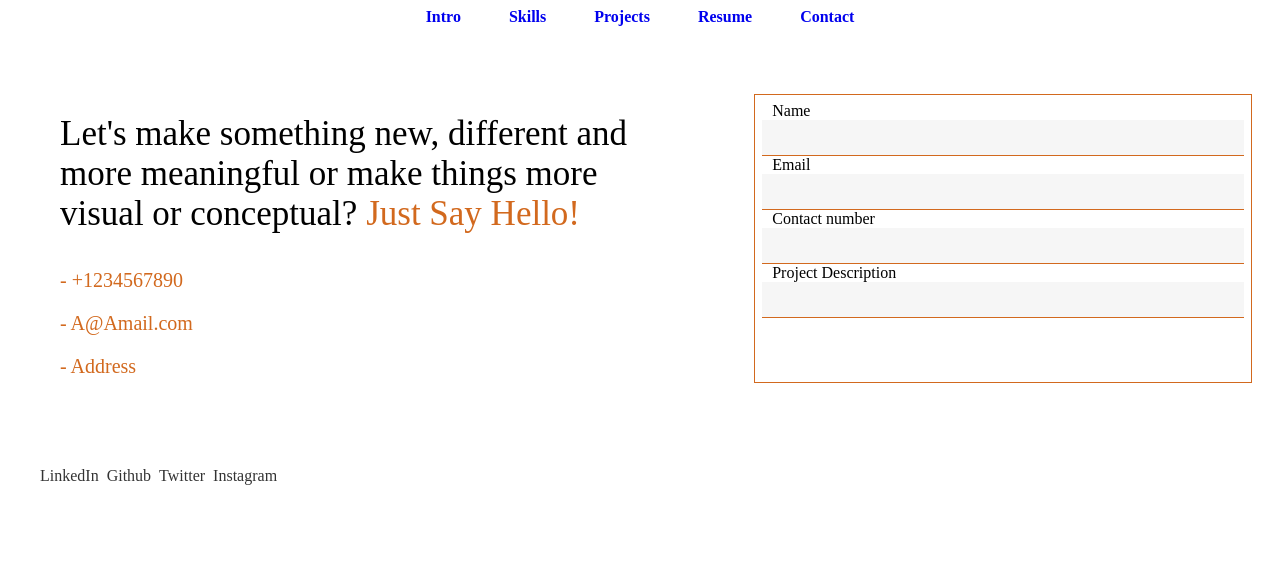
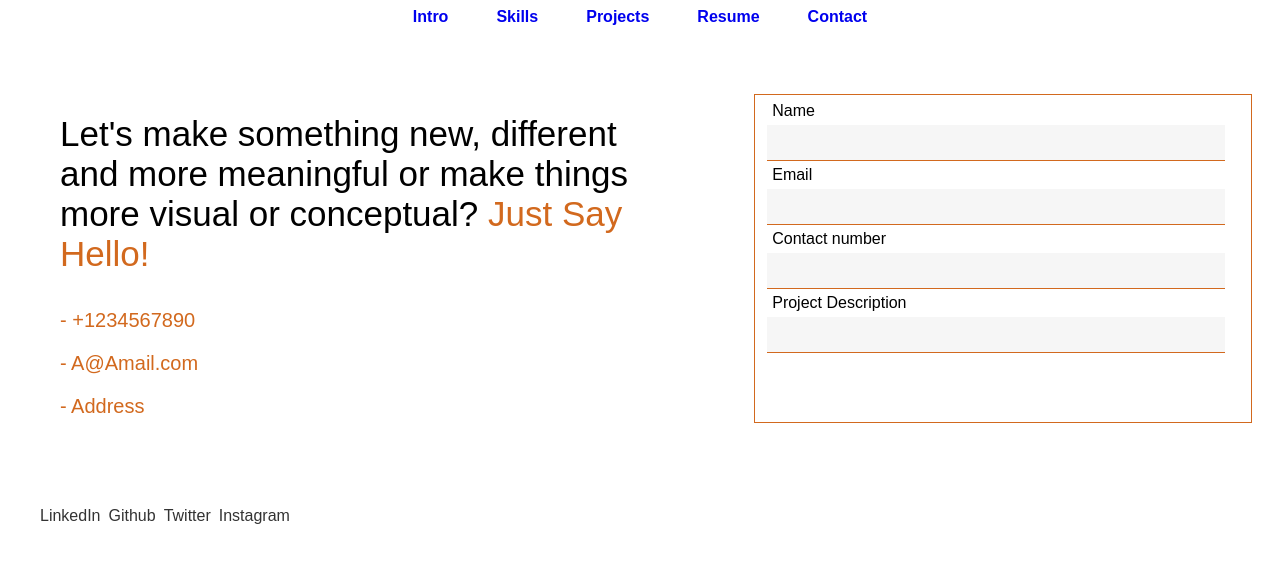
Before and after one commit to Siddhu545/Portfolio-v2, a React (Create React App) app: page /Contact in a window 1280 px wide. Shown: the top 562 px of the page. Built offline with nearby package versions, Linux system fonts and the light colour scheme.

Commit message:
css changes

```diff
--- a/src/Contact/contact.css
+++ b/src/Contact/contact.css
@@ -1,4 +1,5 @@
 .contact {
+  font-family: 'Rethink Sans', sans-serif;
   display: flex;
   flex-direction: column; /* Change to column on small screens */
   align-items: center;
@@ -33,8 +34,9 @@
       padding: 0.438rem;
 
       input {
-        width: 100%; /* Take full width of the container */
+        width: 95%; /* Take full width of the container */
         padding: 0.625rem;
+        margin: 0.313rem;
         box-sizing: border-box;
         background-color: #00000009;
         outline: none;
@@ -43,7 +45,7 @@
       }
 
       label {
-        margin-bottom: 0.313rem;
+        margin-bottom: 0.313rem;/* Add top margin */
         padding: 0.625rem;
       }
 
--- a/src/Contact/contact.tsx
+++ b/src/Contact/contact.tsx
@@ -23,7 +23,7 @@ function Contact() {
     e.preventDefault();
 
     try {
-      const response = await fetch("http://localhost:5000/api/hire", {
+      const response = await fetch("http://localhost:5001/api/hire", {
         method: "POST",
         headers: {
           "Content-Type": "application/json",
--- a/src/Footer/footer.css
+++ b/src/Footer/footer.css
@@ -1,4 +1,5 @@
 .footer-menu {
+  font-family: "Rethink Sans", sans-serif;
   display: flex;
   flex-direction: row;
   align-items: flex-start;
--- a/src/Header/header.css
+++ b/src/Header/header.css
@@ -1,6 +1,8 @@
 /* header.scss */
 
 .header-menu {
+  font-family: 'Rethink Sans', sans-serif; /* Replace 'Your Desired Font' with the actual font name */
+
   nav {
     display: flex;
     justify-content: center;
--- a/src/Intro/intro.css
+++ b/src/Intro/intro.css
@@ -1,6 +1,7 @@
 /* intro.scss */
 
 .intro {
+  font-family: 'Rethink Sans', sans-serif;
   display: flex;
   flex-direction: row;
   align-items: center;
--- a/src/Projects/projects.css
+++ b/src/Projects/projects.css
@@ -1,6 +1,7 @@
 /* Projects.css */
 
 .projects {
+  font-family: 'Rethink Sans', sans-serif;
   display: flex;
   flex-direction: column;
   align-items: center;
--- a/src/Skills/skills.css
+++ b/src/Skills/skills.css
@@ -1,4 +1,5 @@
 .skills {
+  font-family: 'Rethink Sans', sans-serif;
   .content {
     display: flex;
     flex-direction: row;
```
